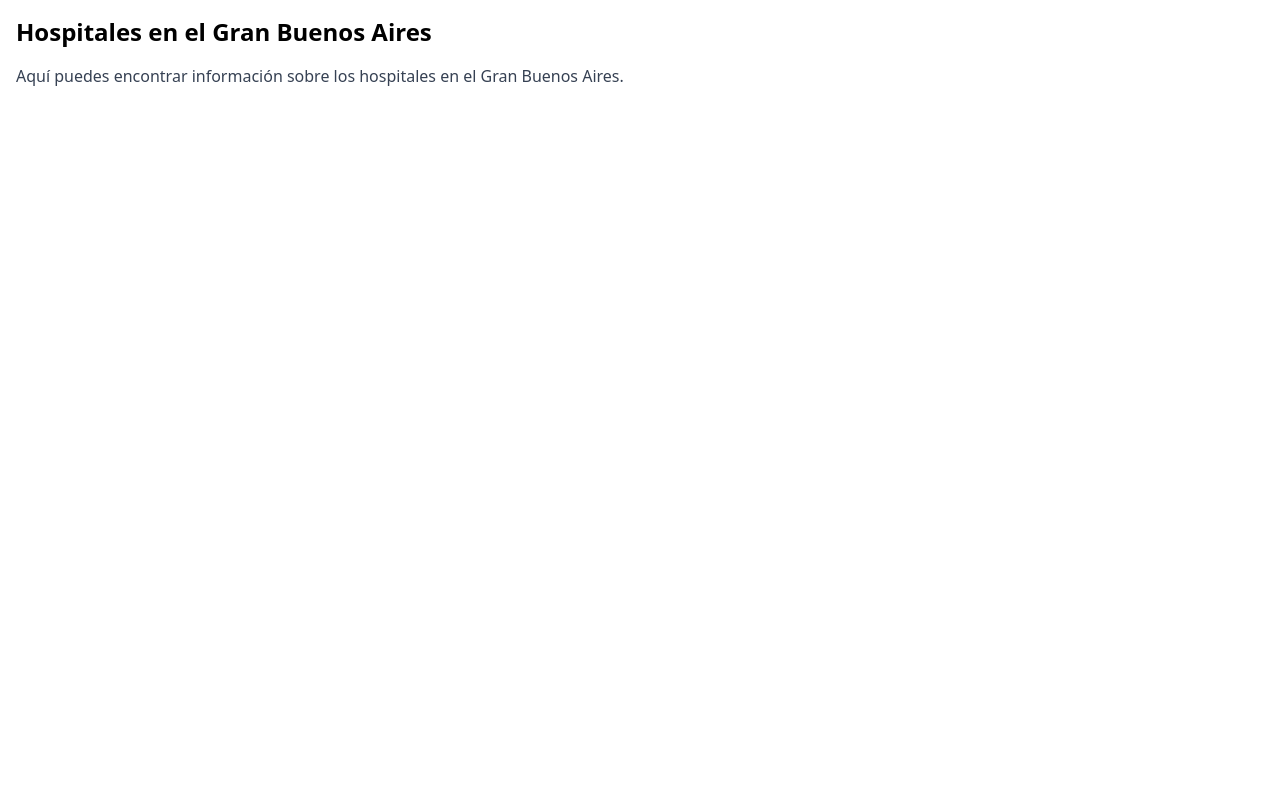
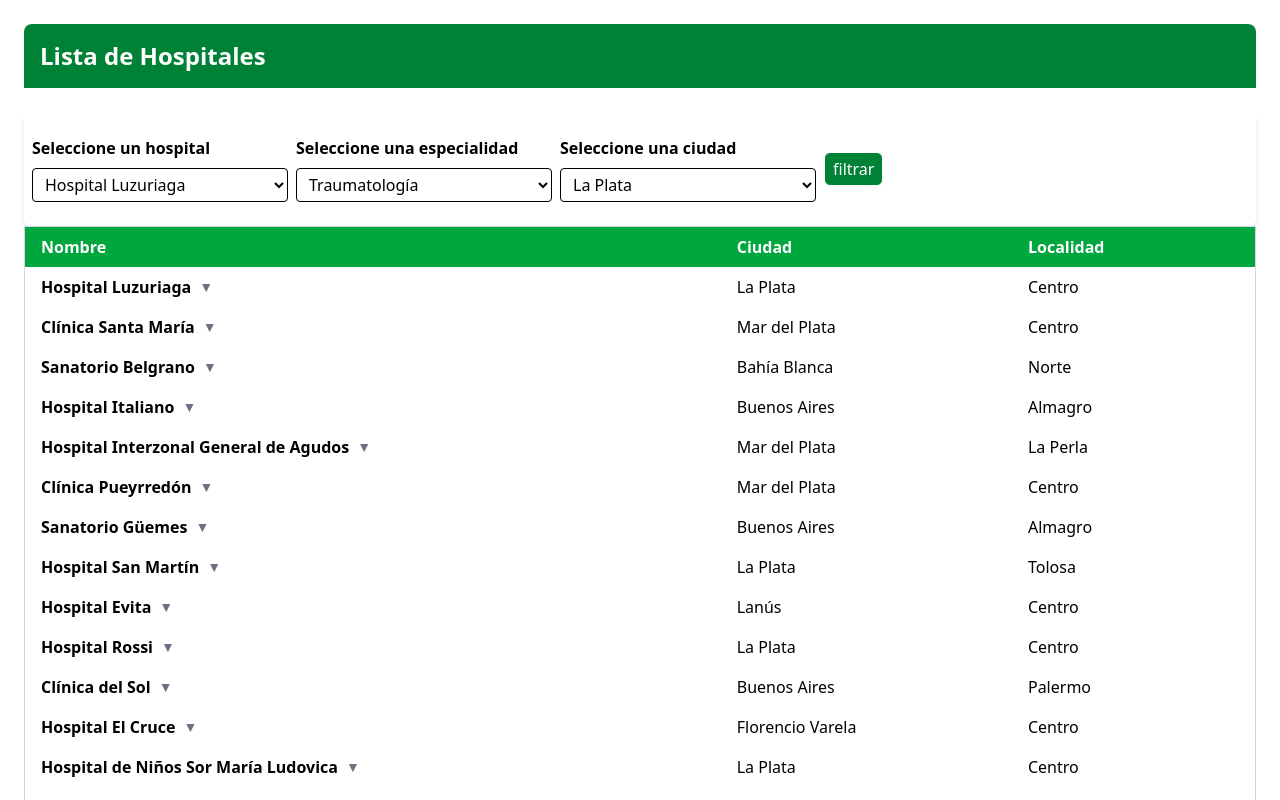
Before and after one commit to Guzman5825/frontEnd-directorioDeHospitalesGBA, a React (Vite) app: page /hospitales in a window 1280 px wide. Shown: the top 800 px of the page. Built offline with nearby package versions, Linux system fonts and the light colour scheme.

Commit message:
agregacion de base de buscador de hospitales

```diff
--- a/src/pages/hospitales.jsx
+++ b/src/pages/hospitales.jsx
@@ -1,9 +1,47 @@
-function Hospitales() {
+import hospitales from "../datosPrueba/hospitales.json";
+import HospitalRow from "../componentes/HospitalRow";
+import ciudades from "../datosPrueba/ciudades.json";
+import ListaDesplegable from "../componentes/ListaDesplegable";
+import especialidades from "../datosPrueba/especialidades.json";
+
+export default function HospitalTable() {
   return (
-    <div className="p-4">
-      <h1 className="text-2xl font-bold mb-4">Hospitales en el Gran Buenos Aires</h1>
-      <p className="text-gray-700">Aquí puedes encontrar información sobre los hospitales en el Gran Buenos Aires.</p>
+
+    <div className="p-6">
+      <nav className="bg-green-700 text-white p-4 rounded-t-lg mb-6">
+        <h1 className="text-2xl font-bold">Lista de Hospitales</h1>
+      </nav>
+      {/* Contenedor buscador */}
+      <div className="bg-white rounded-md shadow-md flex items-center w-full gap-2 p-2">
+        <ListaDesplegable titulo="Seleccione un hospital" items={hospitales} mostrar="nombre" />
+        <ListaDesplegable titulo="Seleccione una especialidad" items={especialidades} mostrar="nombre" />
+        <ListaDesplegable titulo="Seleccione una ciudad" items={ciudades} mostrar="nombre" />
+
+        {/* Botón */}
+        <button className="border bg-green-700 hover:bg-green-900 text-white rounded-md px-2 py-1">
+          filtrar
+        </button>
+      </div>
+
+      <table className="w-full border border-gray-300 overflow-hidden">
+        <thead className="bg-green-600 text-white">
+          <tr>
+            <th className="px-4 py-2 text-left">Nombre</th>
+            <th className="px-4 py-2 text-left">Ciudad</th>
+            <th className="px-4 py-2 text-left">Localidad</th>
+          </tr>
+        </thead>
+        <tbody>
+          {hospitales.map((hosp) => (
+            <HospitalRow
+              key={hosp.id}
+              nombre={hosp.nombre}
+              ubicacion={hosp.ubicacion}
+              especialidades={hosp.especialidades}
+            />
+          ))}
+        </tbody>
+      </table>
     </div>
-  )
+  );
 }
-export default Hospitales
```
